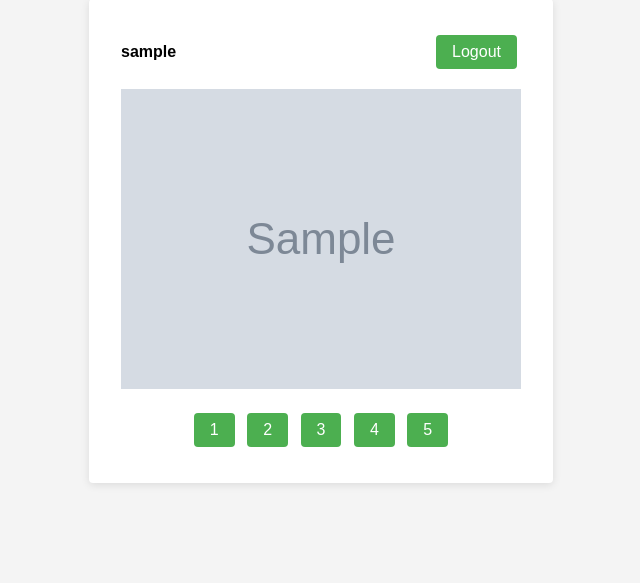
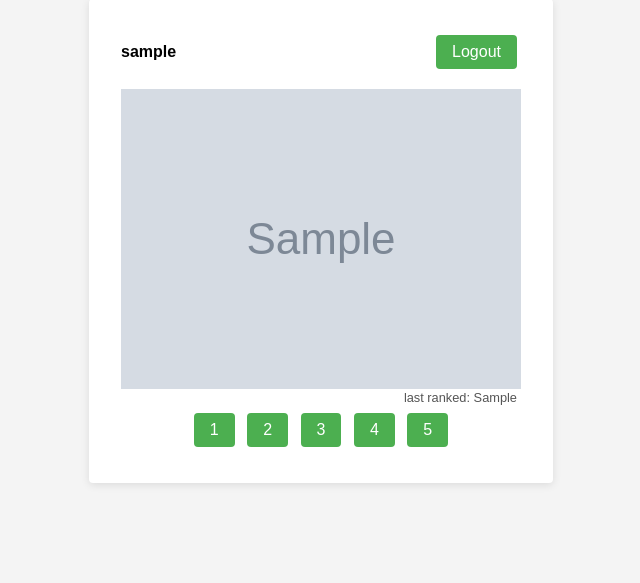
Before and after one commit to mullinmax/ranker, a FastAPI app: template app/templates/index.html in a window 1280 px wide. Shown: the part 159-742 px from the top of the page, without its empty margins (319-959 px from the left). Run offline with FastAPI, Linux system fonts and the light colour scheme; the template is opened without the code that fills it: most values are stand-ins (such as "Sample title", 1, 10 or a date in 2020); grey boxes marked "Sample" are stand-in pictures; parts of the project's set-up code (start-up, migrations or seed data) failed here and were passed over.

Commit message:
Display last ranked timestamp

```diff
--- a/app/main.py
+++ b/app/main.py
@@ -2,6 +2,7 @@ import hashlib
 import os
 import sqlite3
 import time
+import datetime
 from fastapi import FastAPI, Request, Form, HTTPException, UploadFile, File
 from fastapi.responses import HTMLResponse, RedirectResponse
 from fastapi.staticfiles import StaticFiles
@@ -101,6 +102,18 @@ def get_media_file(username: str) -> str | None:
     return scored_files[0][1]
 
 
+def get_last_rating_time(username: str, media: str) -> int | None:
+    conn = sqlite3.connect(DATABASE)
+    cur = conn.cursor()
+    cur.execute(
+        "SELECT MAX(rated_at) FROM ratings WHERE username=? AND media=?",
+        (username, media),
+    )
+    row = cur.fetchone()
+    conn.close()
+    return row[0] if row and row[0] is not None else None
+
+
 def change_user_password(username: str, new_password: str) -> None:
     conn = sqlite3.connect(DATABASE)
     cur = conn.cursor()
@@ -118,6 +131,20 @@ def index(request: Request):
     if not username:
         return RedirectResponse("/login")
     file_name = get_media_file(username)
+    last_ts = get_last_rating_time(username, file_name) if file_name else None
+    last_str = None
+    is_today = False
+    if last_ts:
+        dt = datetime.datetime.fromtimestamp(last_ts)
+        suffix = "th"
+        if dt.day % 10 == 1 and dt.day != 11:
+            suffix = "st"
+        elif dt.day % 10 == 2 and dt.day != 12:
+            suffix = "nd"
+        elif dt.day % 10 == 3 and dt.day != 13:
+            suffix = "rd"
+        last_str = f"{dt.day}{suffix} {dt.strftime('%b %Y %-I:%M%p').lower()}"
+        is_today = dt.date() == datetime.date.today()
     return templates.TemplateResponse(
         "index.html",
         {
@@ -129,6 +156,8 @@ def index(request: Request):
             "show_back": False,
             "body_class": None,
             "container_class": None,
+            "last_ranked": last_str,
+            "last_ranked_today": is_today,
         },
         status_code=200 if file_name else 404,
     )
--- a/app/static/style.css
+++ b/app/static/style.css
@@ -61,6 +61,23 @@ img {
   margin-bottom: 1rem;
 }
 
+.media-container {
+  position: relative;
+  display: inline-block;
+}
+
+.last-ranked {
+  position: absolute;
+  bottom: 0.25rem;
+  right: 0.25rem;
+  font-size: 0.8rem;
+  color: #555;
+}
+
+.last-ranked.today {
+  color: green;
+}
+
 .media-preview {
   max-height: 60vh;
   object-fit: contain;
--- a/app/templates/index.html
+++ b/app/templates/index.html
@@ -2,7 +2,12 @@
 {% block title %}Rank Media{% endblock %}
 {% block content %}
 {% if file %}
-<img class="media-preview" src="/media/{{file}}" alt="media" />
+<div class="media-container">
+  <img class="media-preview" src="/media/{{file}}" alt="media" />
+  {% if last_ranked %}
+  <span class="last-ranked{% if last_ranked_today %} today{% endif %}">last ranked: {{ last_ranked }}</span>
+  {% endif %}
+</div>
 <form id="rate-form" action="/rate" method="post">
   <input type="hidden" id="file" name="file" value="{{file}}" />
   <input type="hidden" id="score" name="score" />
```
Also changed, not shown: README.md.
